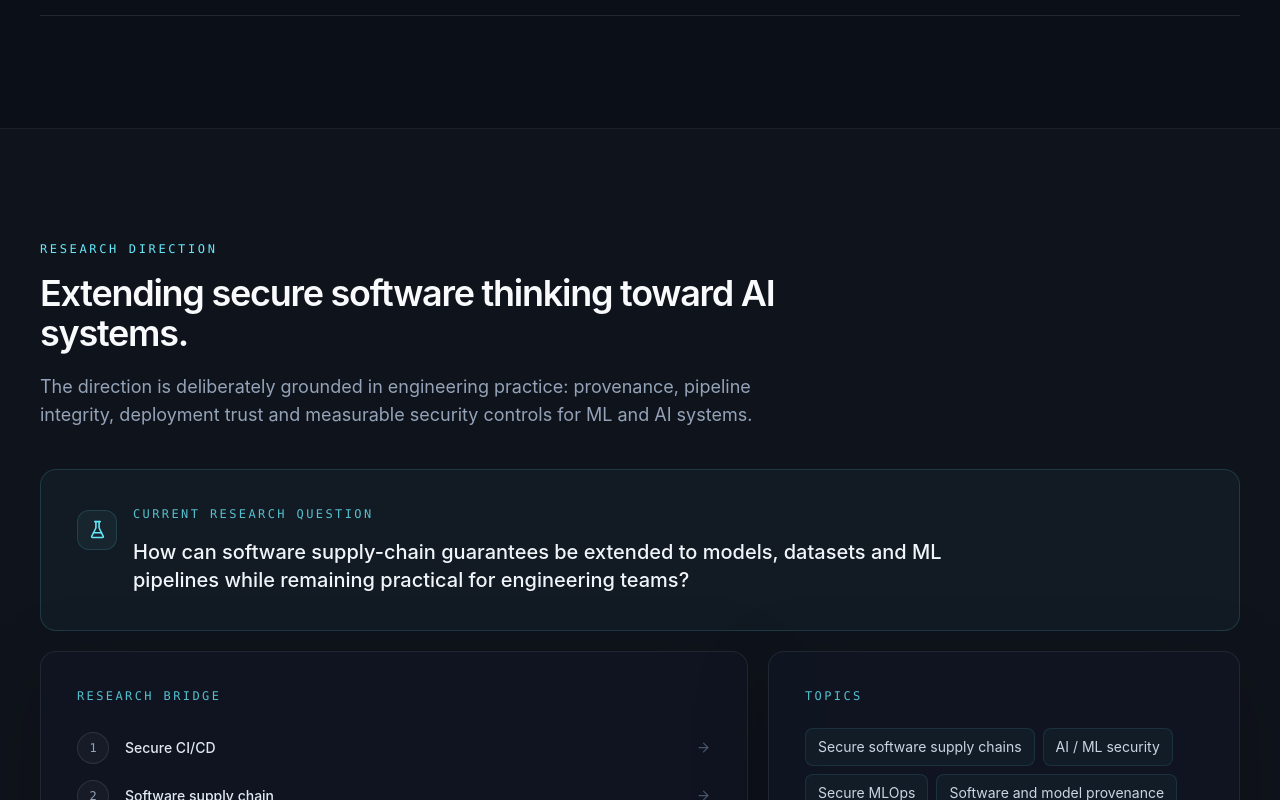
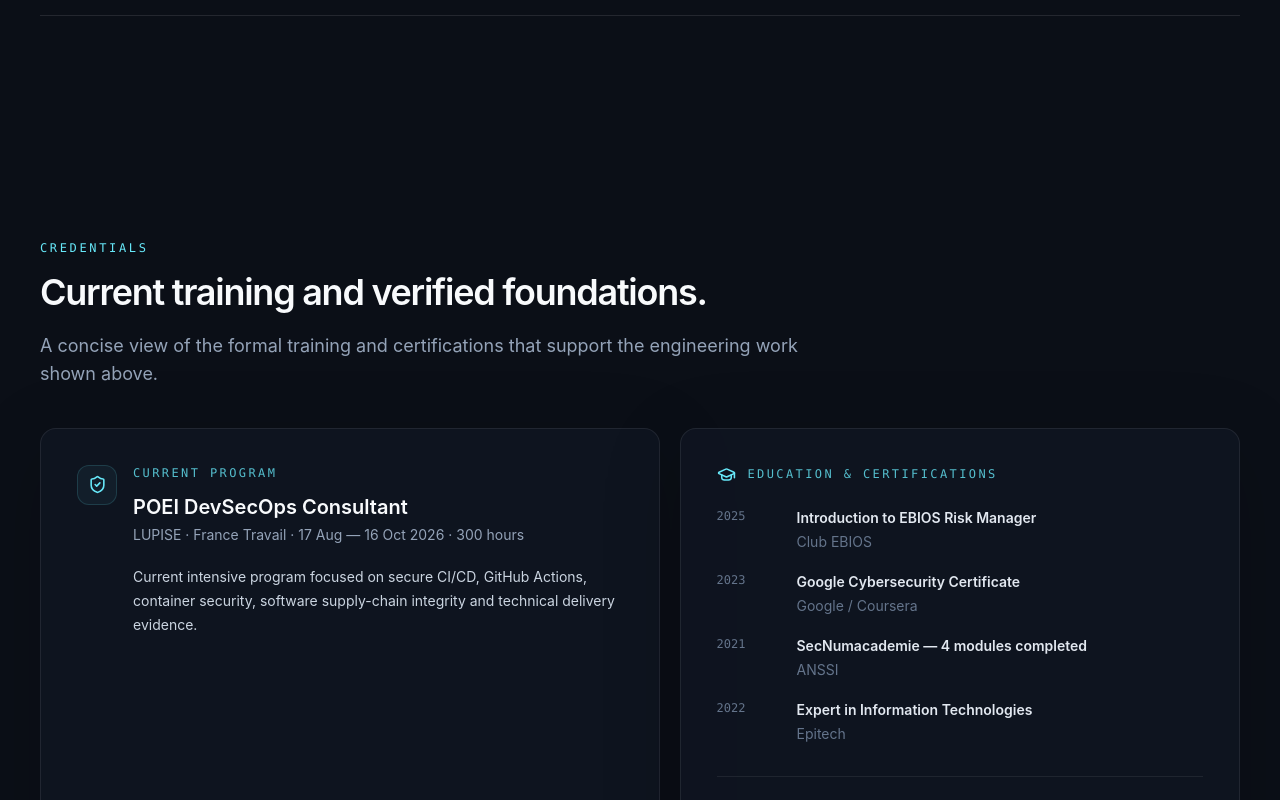
Before and after one commit to bastien-ladra/portfolio-bastien-ladra, a React (Vite) app: page / in a window 1280 px wide. Shown: the part 5680-6480 px from the top of the page. Built offline with nearby package versions, Linux system fonts and the light colour scheme.

Commit message:
feat: add credentials to page narrative

```diff
--- a/src/pages/Index.jsx
+++ b/src/pages/Index.jsx
@@ -1,5 +1,6 @@
 import Navbar from "../components/Navbar";
 import Contact from "../sections/Contact";
+import Credentials from "../sections/Credentials";
 import Evidence from "../sections/Evidence";
 import Experience from "../sections/Experience";
 import Expertise from "../sections/Expertise";
@@ -20,6 +21,7 @@ export default function Index() {
         <Evidence />
         <Expertise />
         <Experience />
+        <Credentials />
         <Research />
       </main>
       <Contact />
```
